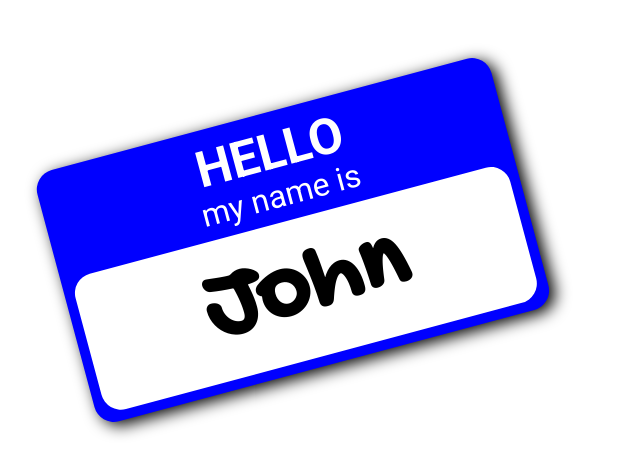
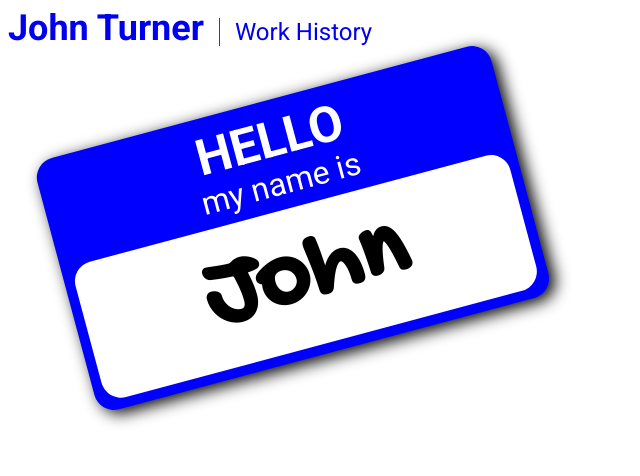
Before and after one commit to johnturner4004/vue-portfolio, a Vue app: page / in a window 1280 px wide. Shown: the top 476 px of the page, without its empty margins (0-640 px from the left). Built offline with nearby package versions, Linux system fonts and the light colour scheme.

Commit message:
vue router

```diff
--- a/package.json
+++ b/package.json
@@ -9,7 +9,8 @@
   },
   "dependencies": {
     "core-js": "^3.8.3",
-    "vue": "^3.2.13"
+    "vue": "^3.2.13",
+    "vue-router": "^4.1.6"
   },
   "devDependencies": {
     "@babel/core": "^7.12.16",
--- a/src/App.vue
+++ b/src/App.vue
@@ -1,30 +1,44 @@
 <template>
-  <!-- <HelloWorld msg="Welcome to Your Vue.js App"/> -->
-  <NameCard />
+  <nav>
+    <router-link to="/"><span class="nav__name">John Turner</span></router-link>
+    <router-link to="/work-history"><span class="nav__link">Work History</span></router-link>
+  </nav>
+  <router-view />
 </template>
 
 <script>
-// import HelloWorld from './components/HelloWorld.vue'
-import NameCard from './components/NameCard.vue'
 
 export default {
   name: 'App',
   components: {
-    // HelloWorld,
-    NameCard
   }
 }
 </script>
 
 <style>
-#app {
+body {
   font-family: 'Roboto', sans-serif;
   -webkit-font-smoothing: antialiased;
   -moz-osx-font-smoothing: grayscale;
-  text-align: center;
-  color: #2c3e50;
-  margin-top: 60px;
   box-sizing: border-box;
+}
+
+.nav__name {
+  font-size: 2.25rem;
+  line-height: 2.5rem;
+  font-weight: 700;
+  padding-right: 0.9375rem;
+}
+
+.nav__link {
+  padding: 0 0.9375rem;
+  border-left: 1px solid #444;
+  font-size: 1.5rem;
+  margin: 0.625rem 0;
+}
+
+nav a {
+  text-decoration: none;
 }
 
 p, h1, h2, h3, h4, h5, h6 {
--- a/src/components/NameCard.vue
+++ b/src/components/NameCard.vue
@@ -17,6 +17,7 @@ export default {
 <style scoped>
 .name-card {
   padding: 3.125rem;
+  text-align: center;
 }
 
 .name-card__border {
--- /dev/null
+++ b/src/router/index.js
@@ -0,0 +1,21 @@
+import HomeVue from "../views/Home.vue";
+import WorkHistory from "../views/WorkHistory.vue";
+import { createRouter, createWebHistory } from 'vue-router'
+
+const router = createRouter({
+  history: createWebHistory(process.env.BASE_URL),
+  routes: [
+    {
+      path: '/',
+      name: 'Home',
+      component: HomeVue
+    },
+    {
+      path: '/work-history',
+      name: 'Work History',
+      component: WorkHistory
+    }
+  ]
+})
+
+export default router;
--- /dev/null
+++ b/src/views/Home.vue
@@ -0,0 +1,14 @@
+<template>
+  <NameCard />
+</template>
+
+<script>
+  import NameCard from '../components/NameCard.vue';
+
+  export default {
+    name: 'HomeVue',
+    components: {
+      NameCard,
+    }
+  }
+</script>
--- /dev/null
+++ b/src/views/WorkHistory.vue
@@ -0,0 +1,9 @@
+<template>
+  <h1>This is a test</h1>
+</template>
+
+<script>
+  export default {
+    name: 'WorkHistory'
+  }
+</script>
```
Also changed, not shown: src/main.js (+4 -3 lines), 1 other file (tests, documents, lock files or other folders).
